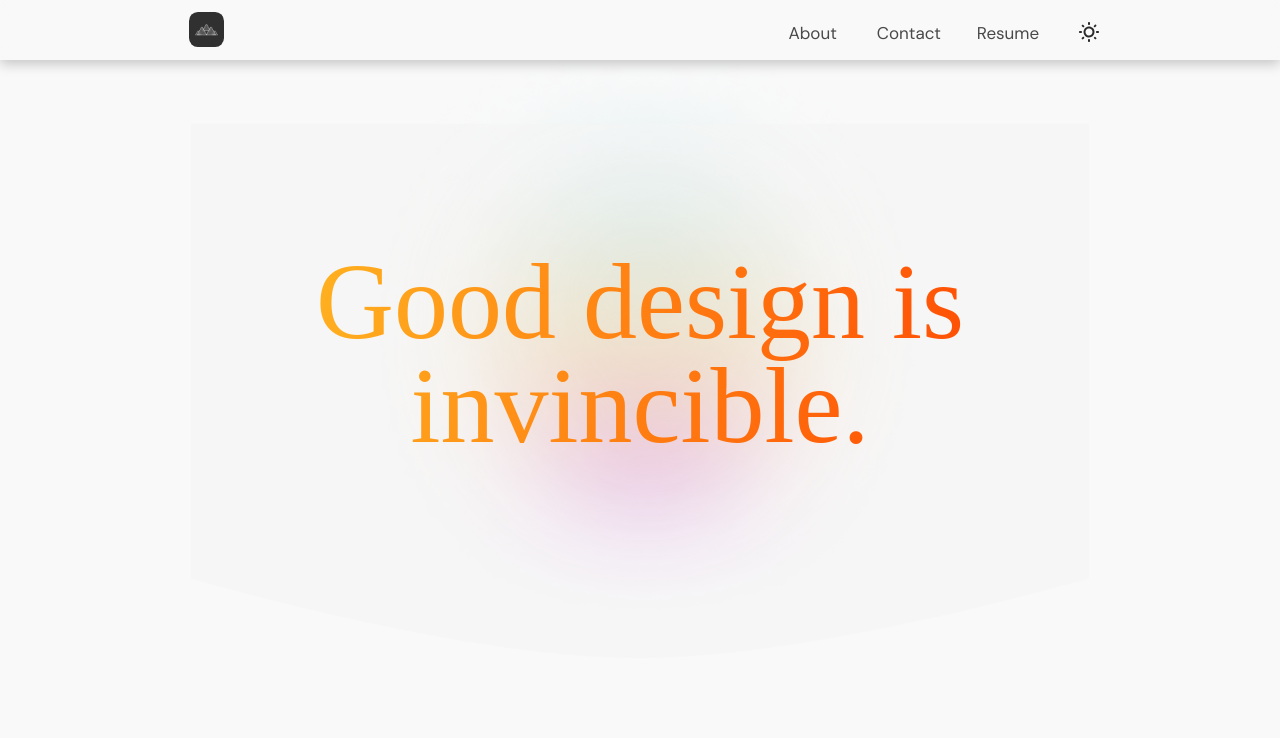
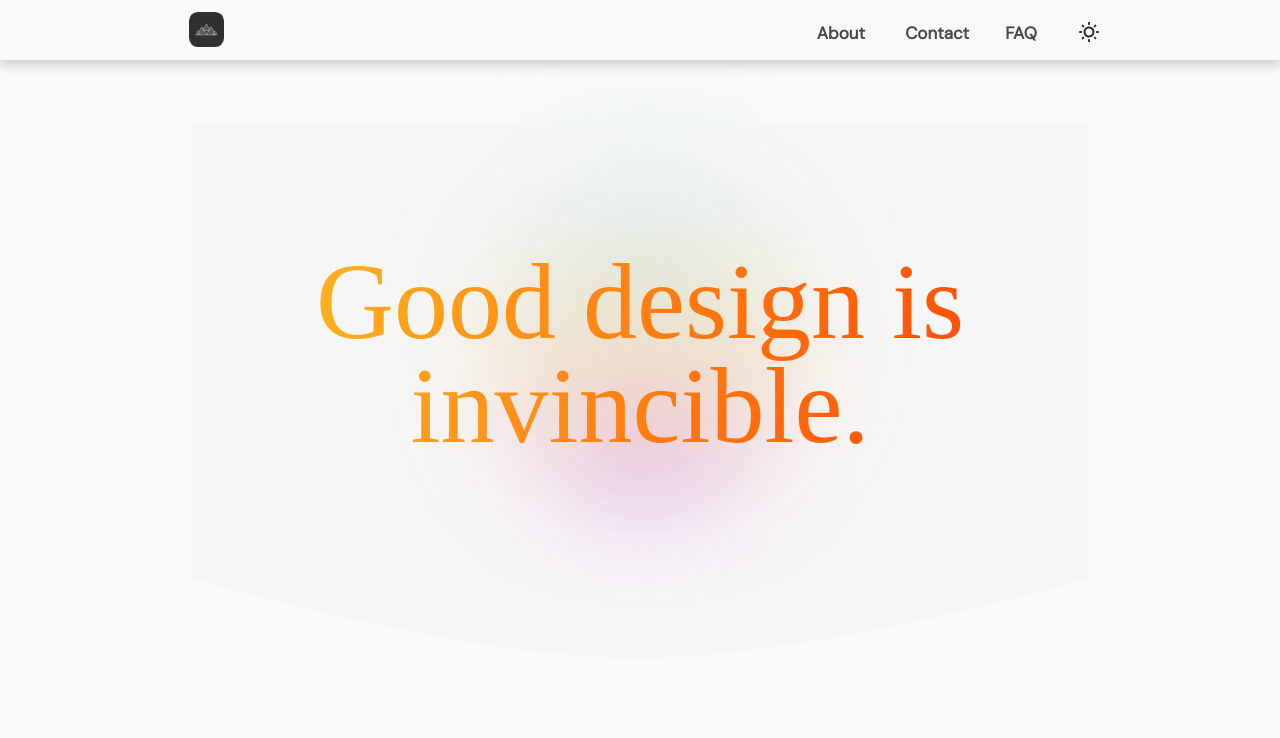
Before and after one commit to Kizito007/for-dozie, a React (Vite) app: page / in a window 1280 px wide. Shown: the top 738 px of the page. Built offline with nearby package versions, Linux system fonts and the light colour scheme.

Commit message:
made navbar font bolder with hover effect

```diff
--- a/src/components/layouts/Header.jsx
+++ b/src/components/layouts/Header.jsx
@@ -21,7 +21,7 @@ const Header = () => {
         >
           <li><Link to="/about">About</Link></li>
           <li><Link to="#contact">Contact</Link></li>
-          <li><Link to="/resume">Resume</Link></li>
+          <li><Link to="/resume">FAQ</Link></li>
           <li><img src={icon} className="img-icon"/></li>
         </ul>
         <button
--- a/src/components/layouts/layout.css
+++ b/src/components/layouts/layout.css
@@ -42,8 +42,12 @@
     text-decoration: none;
     font-family: 'DM Sans';
     font-style: normal;
-    font-weight: 400;
+    font-weight: 700;
     font-size: 17px;
+}
+.nav-list a:hover {
+    font-weight: 900;
+    font-size: 18px;
 }
 .bottom {
     text-align: center;
```
